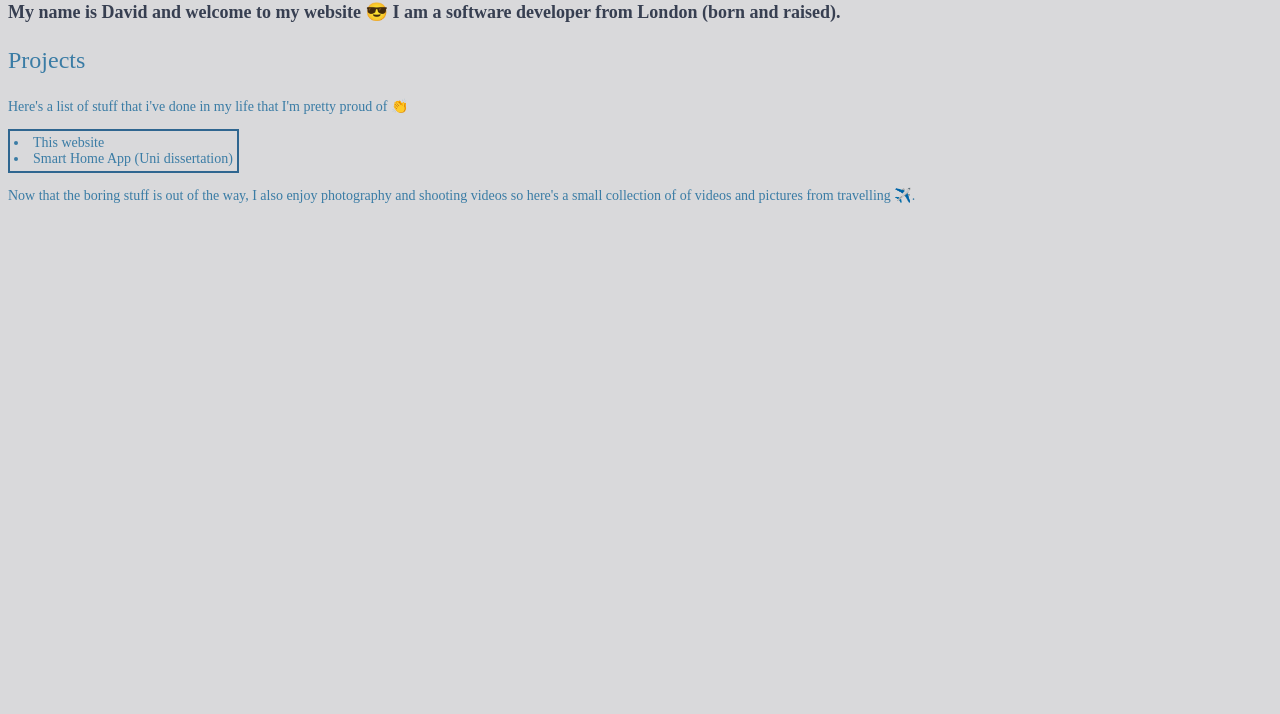
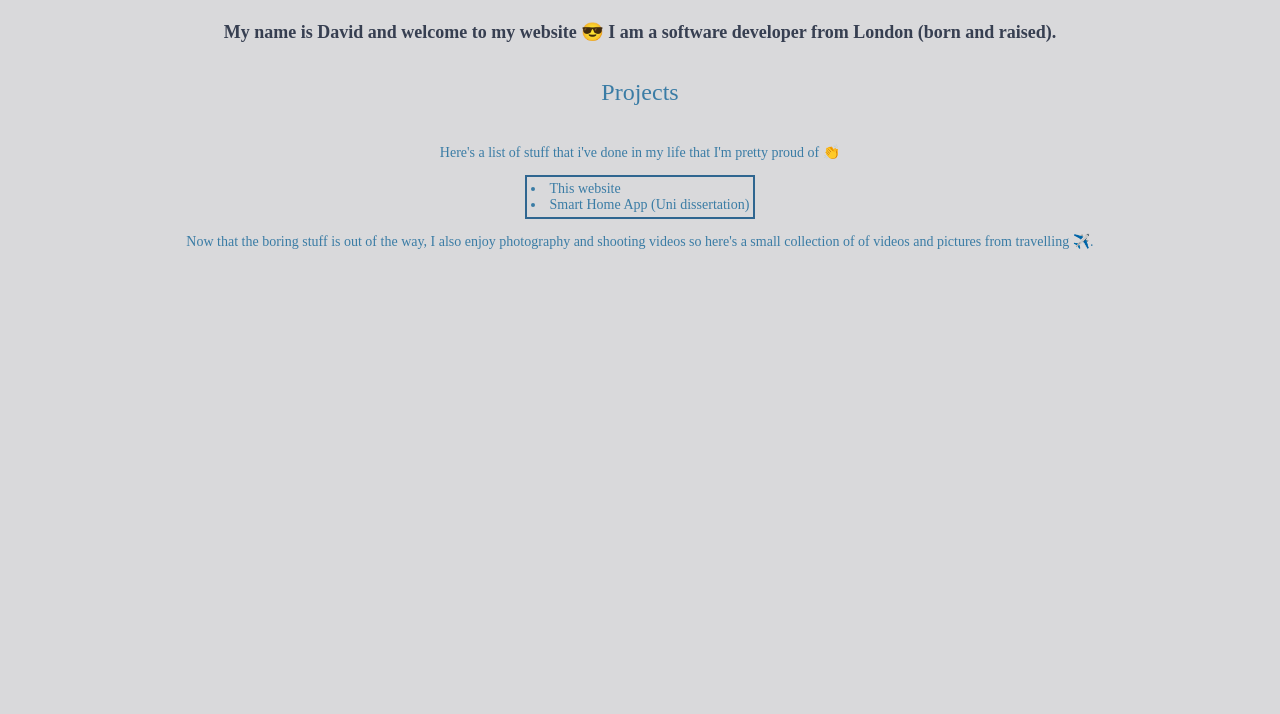
Before and after one commit to davidc94/Portfolio, a Gatsby site: page / in a window 1280 px wide. Shown: the part 86-800 px from the top of the page. Built offline with nearby package versions, Linux system fonts and the light colour scheme; Gatsby itself is replaced by a stand-in of ours.

Commit message:
centered content

```diff
--- a/src/pages/index.js
+++ b/src/pages/index.js
@@ -4,7 +4,6 @@ import StyledHeader from '../components/atoms/header';
 import StyledText from '../components/atoms/text';
 import StyledDiv from '../components/atoms/div';
 import StyledListItem from '../components/atoms/list';
-import StyledListContainer from '../components/molecules/listcontainer';
 import Colors from '../utils/colors';
 
 const GlobalStyle = createGlobalStyle`
@@ -14,7 +13,9 @@ const GlobalStyle = createGlobalStyle`
 `
 
 export default () => (
-  <div>
+  <div
+    style={{ display: 'flex', alignItems: 'center', flexDirection: 'column' }}
+  >
     <GlobalStyle />
     <StyledHeader size='large'>
       David Chellapah
```
Also changed, not shown: 1 other file.
